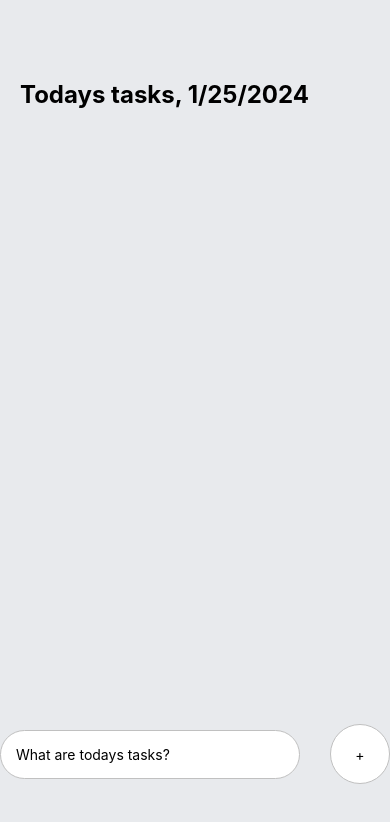
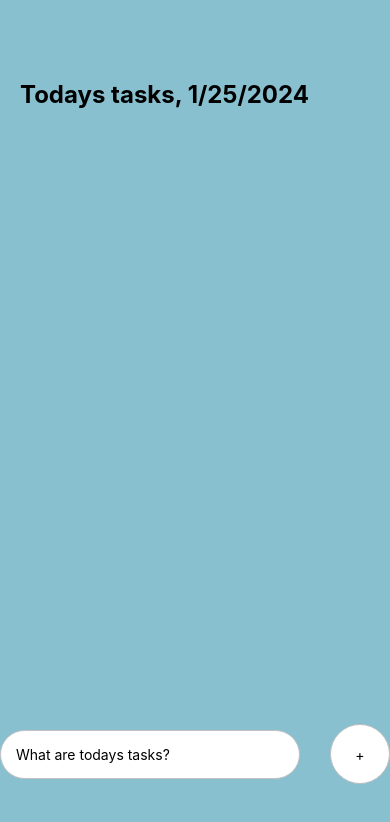
Before and after one commit to pnotisdev/reactNativeTodoList, a React Native app: screen / in a window 390 px wide. Shown: the top 822 px of the page. Built offline with nearby package versions, Linux system fonts and the light colour scheme.

Commit message:
Gradient background

```diff
--- a/App.js
+++ b/App.js
@@ -1,11 +1,22 @@
-import React, {useState} from 'react';
-import { Platform, StyleSheet, Text, View, TextInput } from 'react-native';
+import React, {useState, useRef, useEffect } from 'react';
+import { Platform, StyleSheet, Text, View, TextInput, Animated, TouchableOpacity } from 'react-native';
 import Task from './components/Task';
-import { KeyboardAvoidingView, TouchableOpacity } from 'react-native-web';
+import { KeyboardAvoidingView } from 'react-native-web';
 
 export default function App() {
     const [task, setTask] = useState();
     const [taskItems, setTaskItems] = useState([]);
+    const animatedColor = useRef(new Animated.Value(0)).current;
+
+    useEffect(() => {
+      // Configure the animated color transition
+      Animated.timing(animatedColor, {
+        toValue: 1,
+        duration: 5000, // Adjust the duration as needed
+        useNativeDriver: false,
+      }).start();
+    }, [animatedColor]);
+
     const handleAddTask = () => {
       setTaskItems([...taskItems, task])
       setTask(null);
@@ -18,8 +29,15 @@ export default function App() {
     }
     const currentDate = new Date();
     const formattedDate = currentDate.toLocaleDateString();
+
+  // Interpolate the animated color value
+  const backgroundColor = animatedColor.interpolate({
+    inputRange: [0, 0.5, 1],
+    outputRange: ['#a3be8c', '#b48ead', '#88c0d0'], // Adjust the colors as needed
+  });
+
   return (
-    <View style={styles.container}>
+    <Animated.View style={[styles.container, { backgroundColor }]}>
       <View style={styles.tasksWrapper}>
         <Text style={styles.sectionTitle}>Todays tasks, {formattedDate}</Text>
         <View style={styles.items}>
@@ -41,14 +59,13 @@ export default function App() {
           </View>
         </TouchableOpacity>
       </KeyboardAvoidingView>
-    </View>
+    </Animated.View>
   );
 }
 
 const styles = StyleSheet.create({
   container: {
     flex: 1,
-    backgroundColor: '#E8EAED',
   },
   tasksWrapper: {
     paddingTop: 80,
```
